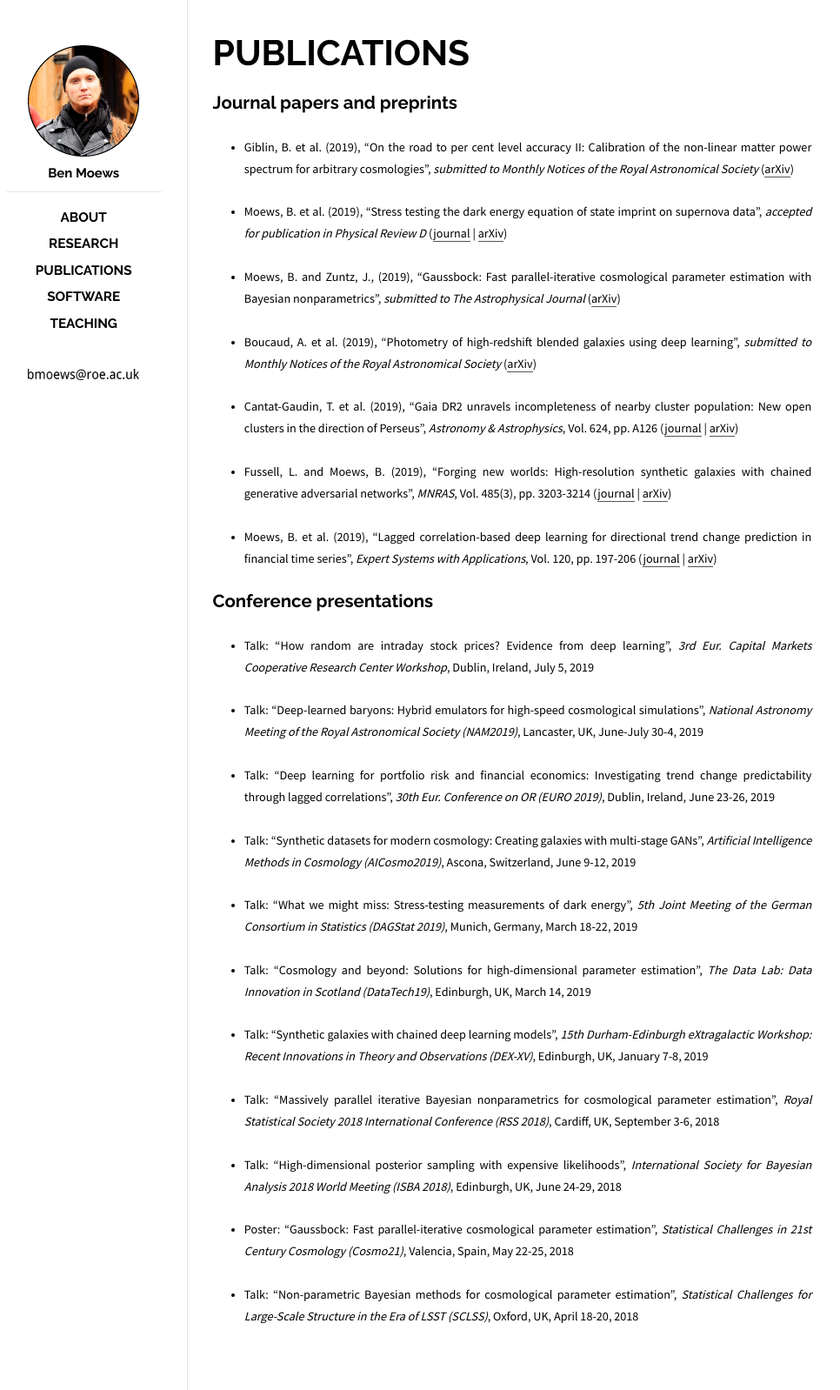
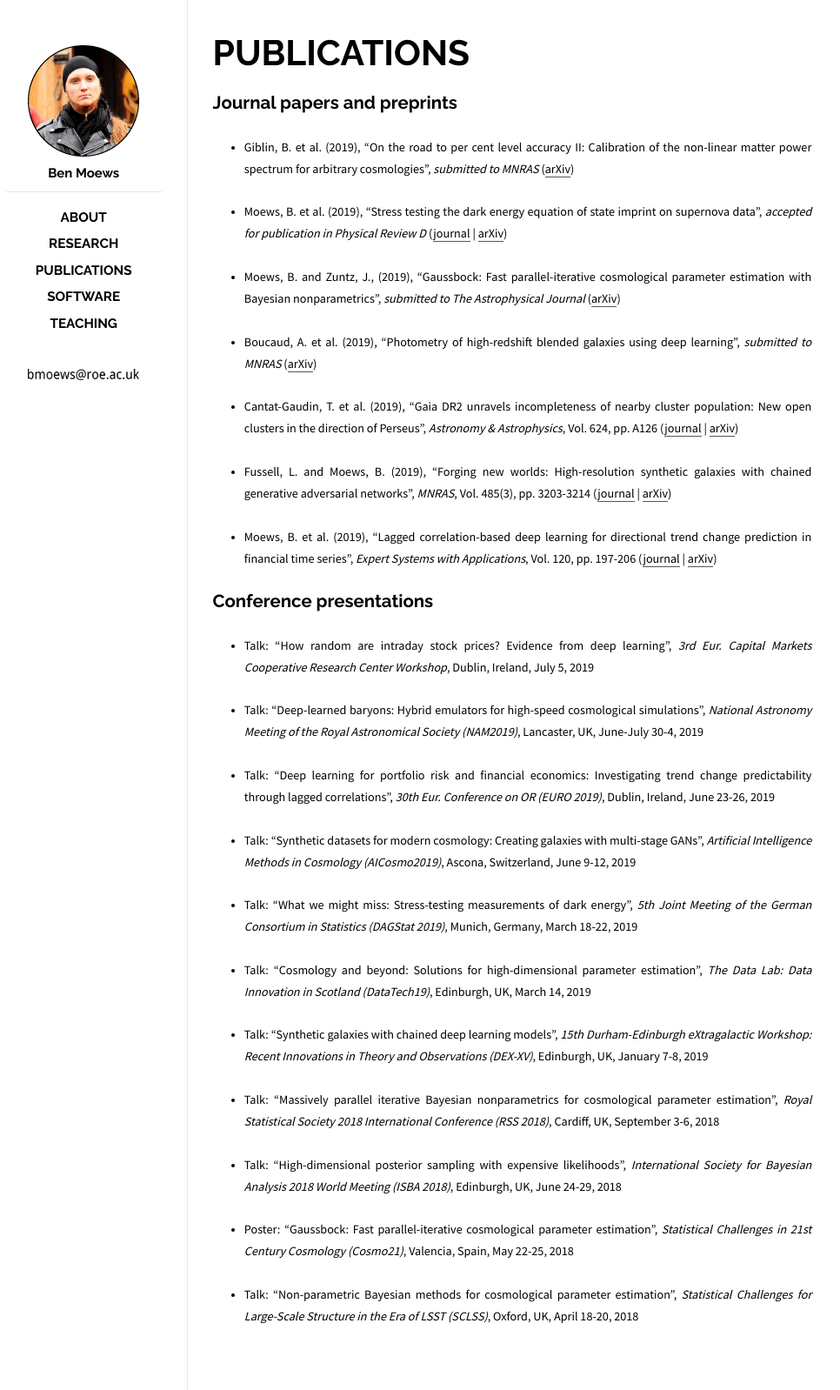
Before and after one commit to moews/moews.github.io, a Jekyll site: the page built from _posts/2017-03-25-publications.md, in a window 1280 px wide. Shown: the whole page at 87% size, without its empty margins (143-1109 px from the left). Built offline with Jekyll 4.4.1, drawn with Linux system fonts in a browser that asks for light colours.

Commit message:
Update 2017-03-25-publications.md

```diff
--- a/_posts/2017-03-25-publications.md
+++ b/_posts/2017-03-25-publications.md
@@ -12,13 +12,13 @@ categories: posts
 
 <!--* <small>Moews, B. and Ibikunle, G., (2019), "Predictive intraday correlations in stable and volatile market environments: Evidence from deep learning", _submitted to Quantitative Finance_</small>-->
 
-* <small>Giblin, B. et al. (2019), "On the road to per cent level accuracy II: Calibration of the non-linear matter power spectrum for arbitrary cosmologies", _submitted to Monthly Notices of the Royal Astronomical Society_ ([arXiv](https://arxiv.org/abs/1906.02742))</small>
+* <small>Giblin, B. et al. (2019), "On the road to per cent level accuracy II: Calibration of the non-linear matter power spectrum for arbitrary cosmologies", _submitted to MNRAS_ ([arXiv](https://arxiv.org/abs/1906.02742))</small>
 
 * <small>Moews, B. et al. (2019), "Stress testing the dark energy equation of state imprint on supernova data", _accepted for publication in Physical Review D_ ([journal](https://journals.aps.org/prd/accepted/b8075Q4aMf71df2c020239c6be1ec7172bc1046c1) | [arXiv](https://arxiv.org/abs/1812.09786))</small>
 
 * <small>Moews, B. and Zuntz, J., (2019), "Gaussbock: Fast parallel-iterative cosmological parameter estimation with Bayesian nonparametrics", _submitted to The Astrophysical Journal_ ([arXiv](https://arxiv.org/abs/1905.09800))</small>
 
-* <small>Boucaud, A. et al. (2019), "Photometry of high-redshift blended galaxies using deep learning", _submitted to Monthly Notices of the Royal Astronomical Society_ ([arXiv](https://arxiv.org/abs/1905.01324))</small>
+* <small>Boucaud, A. et al. (2019), "Photometry of high-redshift blended galaxies using deep learning", _submitted to MNRAS_ ([arXiv](https://arxiv.org/abs/1905.01324))</small>
 
 * <small>Cantat-Gaudin, T. et al. (2019), "Gaia DR2 unravels incompleteness of nearby cluster population: New open clusters in the direction of Perseus", _Astronomy & Astrophysics_, Vol. 624, pp. A126 ([journal](https://doi.org/10.1051/0004-6361/201834453) | [arXiv](https://arxiv.org/abs/1810.05494))</small>
 
```
